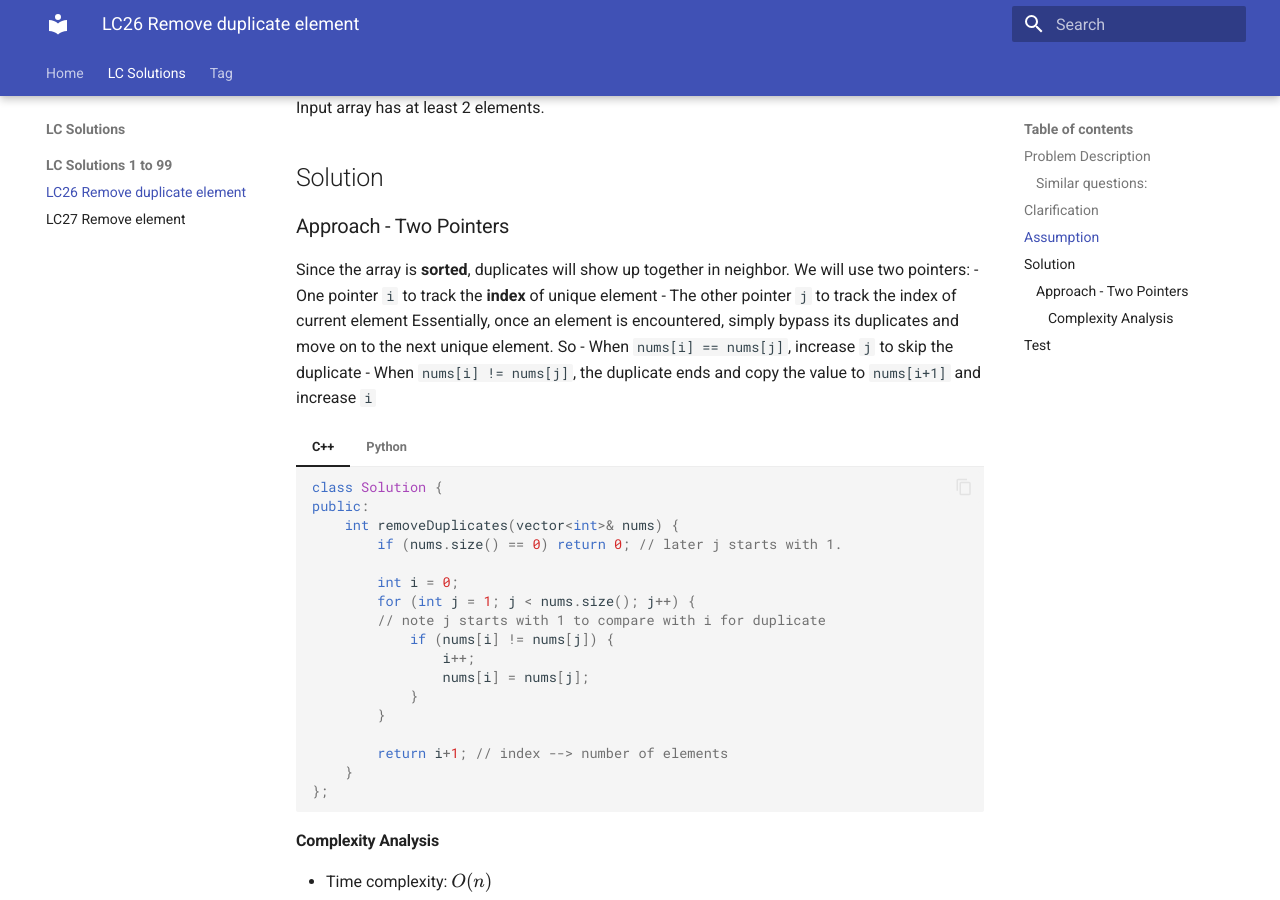
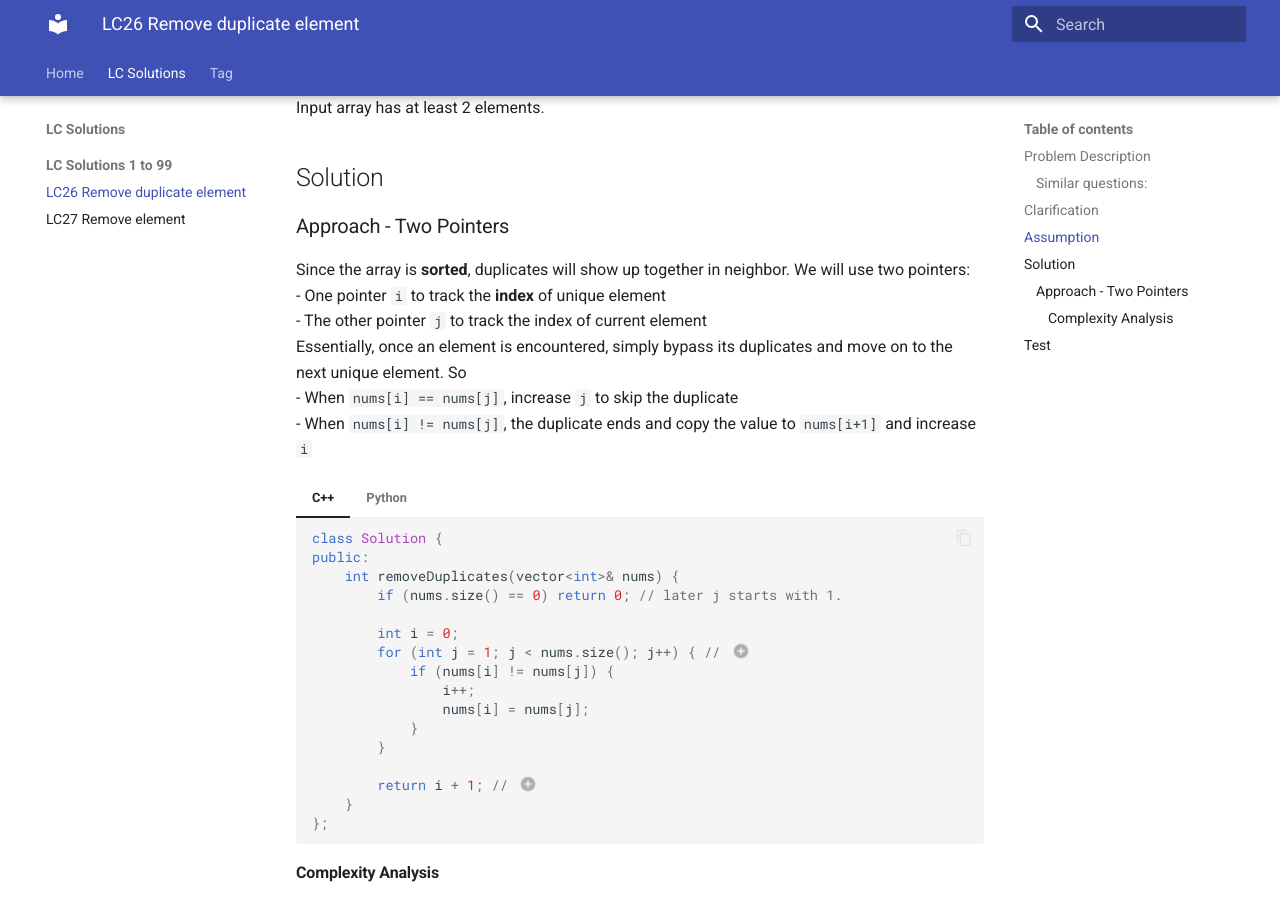
Before and after one commit to RogerLuo-Code/coding-practice, an MkDocs documentation site: the page built from docs/lc-solutions/lc0001-0099/lc0026-remove-duplicates-from-sorted-array.md, in a window 1280 px wide and 900 px high, scrolled down 862 px. Built offline with MkDocs 1.6.1 and Material for MkDocs 9.7.7, drawn with Linux system fonts in a browser that asks for light colours.

Commit message:
Add spaces to comply with strict markdown rule

````diff
--- a/docs/lc-solutions/lc0001-0099/lc0026-remove-duplicates-from-sorted-array.md
+++ b/docs/lc-solutions/lc0001-0099/lc0026-remove-duplicates-from-sorted-array.md
@@ -42,30 +42,35 @@
             if (nums.size() == 0) return 0; // later j starts with 1.
 
             int i = 0;
-            for (int j = 1; j < nums.size(); j++) {
-            // note j starts with 1 to compare with i for duplicate
+            for (int j = 1; j < nums.size(); j++) { // (1)
                 if (nums[i] != nums[j]) {
                     i++;
                     nums[i] = nums[j];
                 }
             }
 
-            return i+1; // index --> number of elements
+            return i + 1; // (2)
         }
     };
     ```
+
+    1. `j` starts from 1
+    2. Return number of elements instead of index
 
 === "Python"
 
     ``` python
     def removeDuplicates(self, nums: List[int]) -> int:
         j = 0
-        for i in range(1, len(nums)):
+        for i in range(1, len(nums)): # (1)
             if nums[j] != nums[i]:
                 j += 1
                 nums[j] = nums[i]
-        return j + 1
+        return j + 1 # (2)
     ```
+
+    1. `i` starts from 1
+    2. Return number of elements instead of index
 
 #### Complexity Analysis
 * Time complexity: $O(n)$
````
